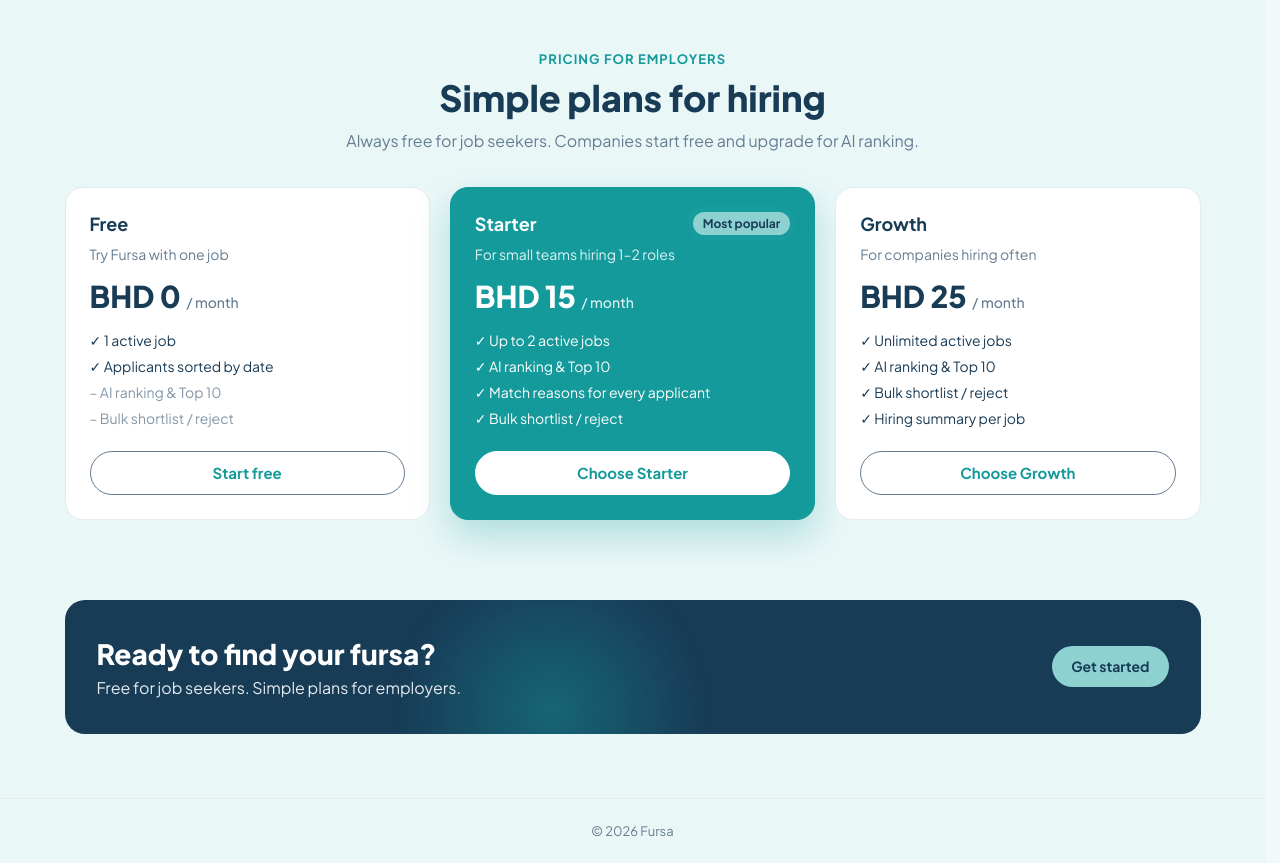
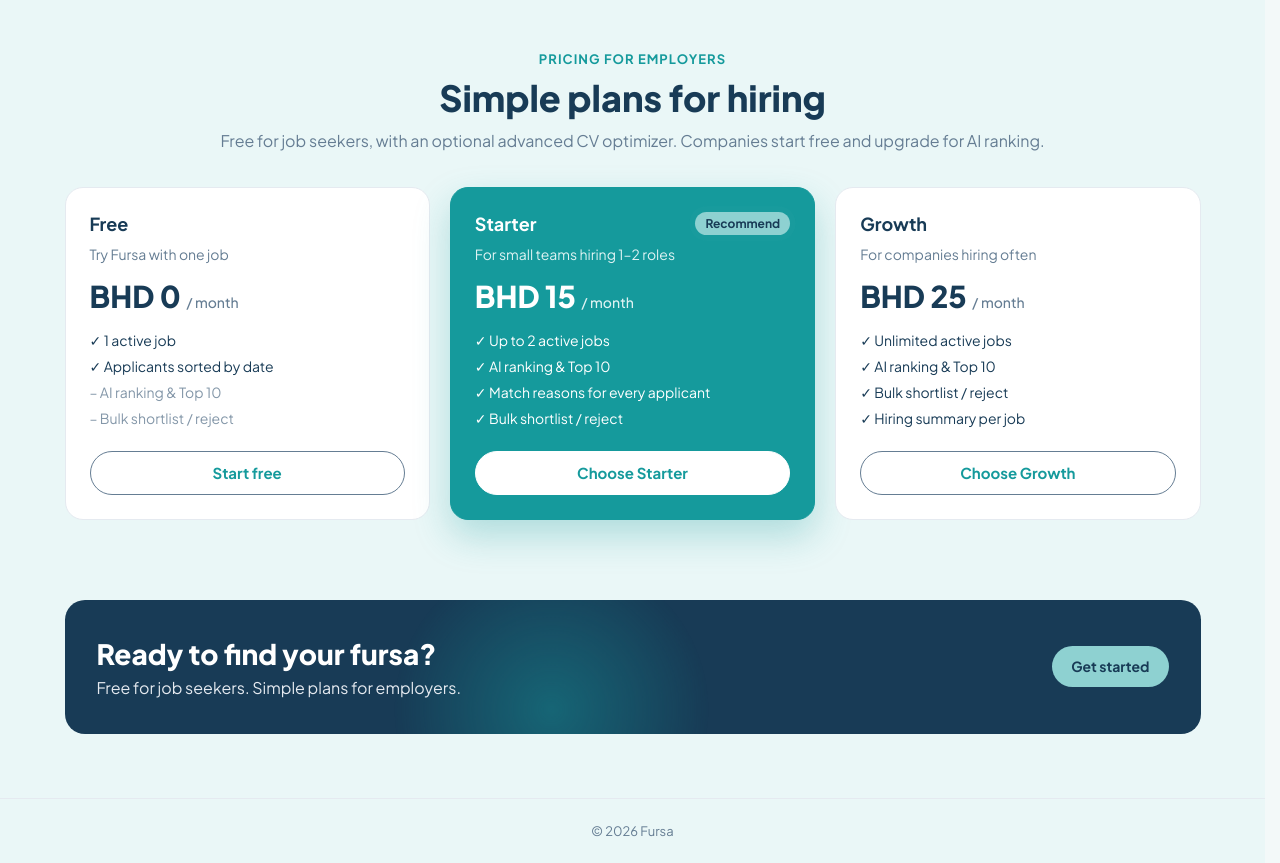
Before and after one commit to fatemaAlbasri/Fursa, a React (Vite) app in the folder frontend/: page / in a window 1280 px wide. Shown: the part 1160-2023 px from the top of the page. Built offline with nearby package versions, Linux system fonts and the light colour scheme; no server answers.

Commit message:
edit landing page plan

```diff
--- a/frontend/src/shared/pages/Landing.jsx
+++ b/frontend/src/shared/pages/Landing.jsx
@@ -149,13 +149,13 @@ export default function Landing() {
       <section id="pricing" className="section">
         <p className="section__eyebrow reveal">Pricing for employers</p>
         <h2 className="section__title reveal" style={delay(1, 0.08)}>Simple plans for hiring</h2>
-        <p className="section__sub reveal" style={delay(2, 0.08)}>Always free for job seekers. Companies start free and upgrade for AI ranking.</p>
+        <p className="section__sub reveal" style={delay(2, 0.08)}>Free for job seekers, with an optional advanced CV optimizer. Companies start free and upgrade for AI ranking.</p>
         <div className="pricing">
           {PLANS.map((p, i) => (
             <article key={p.id} className={`${p.popular ? 'price price--popular' : 'price'} reveal`} style={delay(i)}>
               <div className="price__head">
                 <h3>{p.name}</h3>
-                {p.popular && <span className="price__badge">Most popular</span>}
+                {p.popular && <span className="price__badge">Recommend</span>}
               </div>
               <p className="price__tagline">{p.tagline}</p>
               <p className="price__amount">{p.price} <span>/ month</span></p>
```
